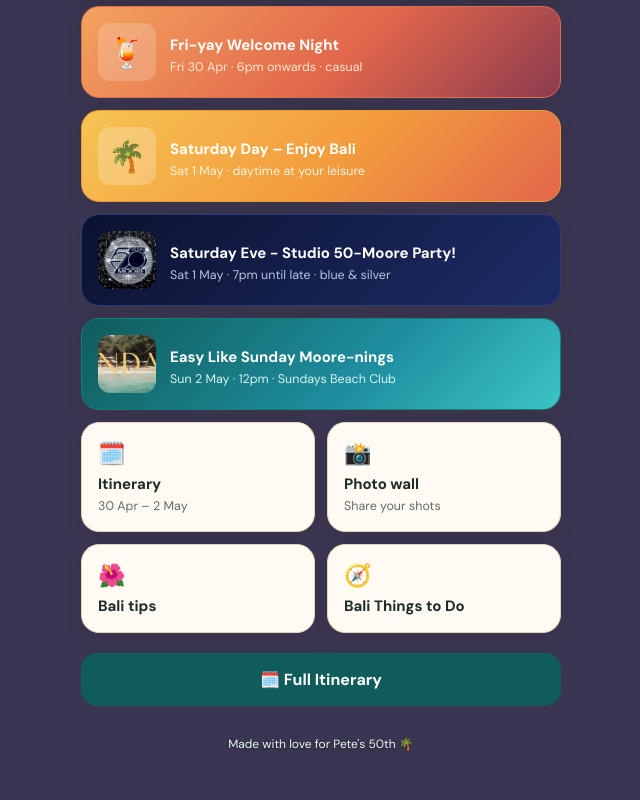
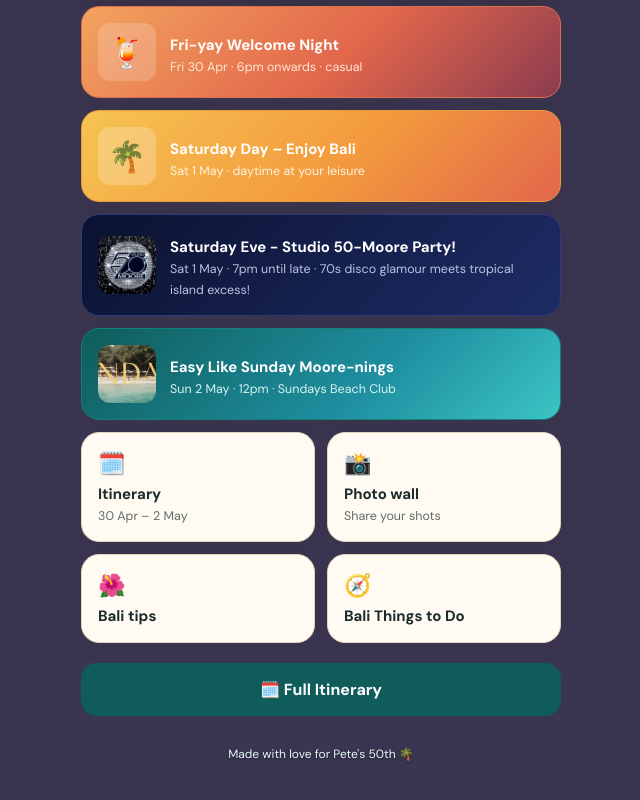
Before and after one commit to peterfrancismoore/Petes-50th-Bali, a plain HTML site: page index.html in a window 1280 px wide. Shown: the part 896-1696 px from the top of the page, without its empty margins (319-959 px from the left). Drawn offline with Linux system fonts and the light colour scheme.

Commit message:
Replace blue & silver with new Saturday dress code everywhere
Co-Authored-By: Claude Opus 5.5 <noreply@anthropic.com>
Claude-Session: https://claude.ai/code/session_01WgkGdRc1FwrEkn3t2v6XhD

```diff
--- a/index.html
+++ b/index.html
@@ -293,7 +293,7 @@ footer.tiny{text-align:center;color:var(--muted);font-size:12px;padding:10px 20p
   <div class="quick after">
     <button class="qbtn welcome" data-go="welcome"><span class="wi">🍹</span><span><b>Fri-yay Welcome Night</b><small>Fri 30 Apr · 6pm onwards · casual</small></span></button>
     <button class="qbtn sat" data-go="saturday"><span class="wi">🌴</span><span><b>Saturday Day – Enjoy Bali</b><small>Sat 1 May · daytime at your leisure</small></span></button>
-    <button class="qbtn disco" data-go="studio"><img src="studio50.jpg" alt=""><span><b>Saturday Eve - Studio 50-Moore Party!</b><small>Sat 1 May · 7pm until late · blue &amp; silver</small></span></button>
+    <button class="qbtn disco" data-go="studio"><img src="studio50.jpg" alt=""><span><b>Saturday Eve - Studio 50-Moore Party!</b><small>Sat 1 May · 7pm until late · 70s disco glamour meets tropical island excess!</small></span></button>
     <button class="qbtn sunday" data-go="sundays"><img src="sundays.jpg" alt=""><span><b>Easy Like Sunday Moore-nings</b><small>Sun 2 May · 12pm · Sundays Beach Club</small></span></button>
     <button class="qbtn" data-go="schedule"><span class="ic">🗓️</span><b>Itinerary</b><small>30 Apr – 2 May</small></button>
     <button class="qbtn" data-go="photos"><span class="ic">📸</span><b>Photo wall</b><small id="q-photos">Share your shots</small></button>
@@ -341,7 +341,7 @@ footer.tiny{text-align:center;color:var(--muted);font-size:12px;padding:10px 20p
     <div class="s-card"><div class="s-kv">
       <b>When</b><span>Saturday 1 May 2027 · 7pm until late</span>
       <b>Where</b><span>Wildflower, Ungasan (near Uluwatu)</span>
-      <b>Dress</b><span>Blue &amp; silver</span>
+      <b>Dress</b><span>70s disco glamour meets tropical island excess!</span>
     </div>
     <div class="btnrow"><a class="btn disco" href="https://maps.app.goo.gl/Mu8r183u9Rj2xCBM7" target="_blank" rel="noopener">📍 Directions</a><button class="btn ghost" data-go="rsvp">💌 RSVP</button></div></div>
 
@@ -946,7 +946,7 @@ const EVENT = {
       mapUrl:"https://maps.app.goo.gl/Mu8r183u9Rj2xCBM7",
       address:"Jl. Langui Toyaning I Gg. Langui No.45, Ungasan, Kuta Selatan, Badung, Bali 80361",
       desc:"The main event. A disco night to celebrate Pete's fifty years, with dinner, (short) speeches and dancing until late.",
-      dress:"Studio 50-Moore: blue & silver", tags:["The main party","Disco","Late night"] },
+      dress:"70s disco glamour meets tropical island excess!", tags:["The main party","Disco","Late night"] },
     { id:"beach", emoji:"🏖️", title:"Beach Club Pool Party", when:"Sun 2 May · 12pm onwards",
       venue:"Sundays Beach Club", area:"Ungasan, near Uluwatu",
       mapUrl:"https://www.google.com/maps/place/Sundays+Beach+Club/@-8.8472658,115.150859,17z/data=!3m1!4b1!4m6!3m5!1s0x0:0xb38f06acc4d67a83!8m2!3d-8.8472658!4d115.150859",
```
